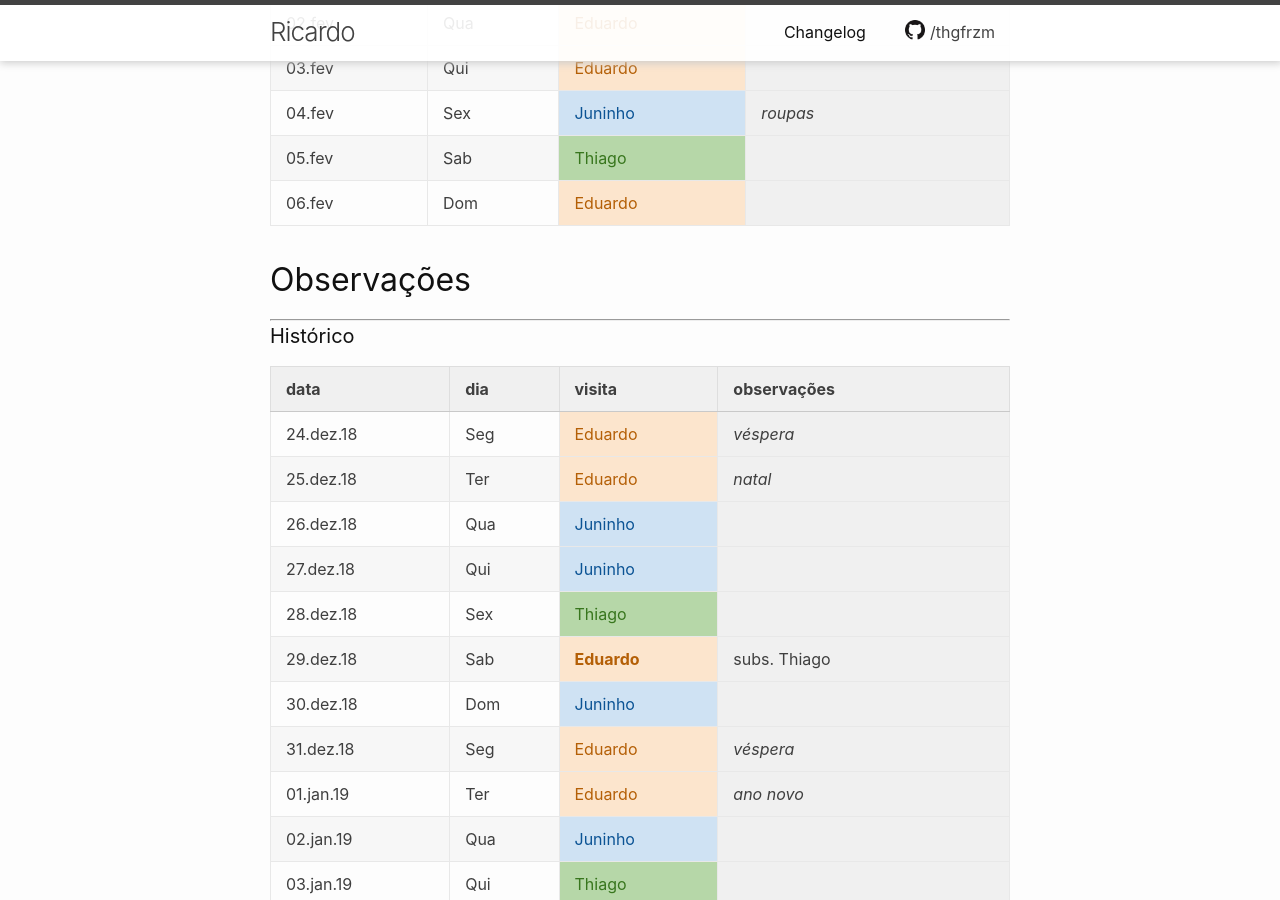
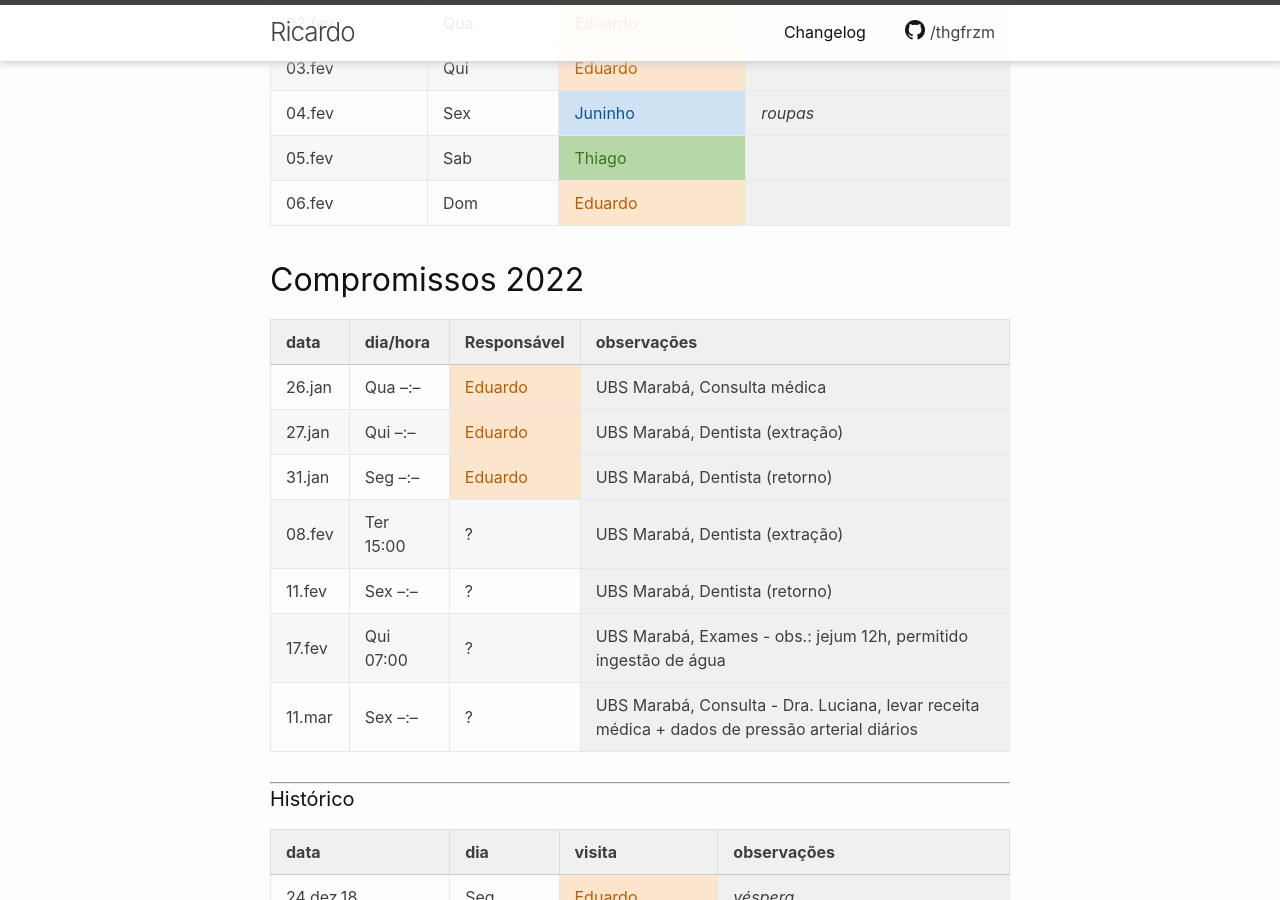
Before and after one commit to thgfrzm/ricardo, a Jekyll site: the page built from _posts/2018-12-23-escala-visitas.markdown, in a window 1280 px wide and 900 px high, scrolled down 377 px. Built offline with Jekyll 4.4.1, drawn with Linux system fonts in a browser that asks for light colours.

Commit message:
Update 2018-12-23-escala-visitas.markdown

```diff
--- a/_posts/2018-12-23-escala-visitas.markdown
+++ b/_posts/2018-12-23-escala-visitas.markdown
@@ -23,7 +23,17 @@ categories: agenda
 | 05.fev | Sab | Thiago  |             |
 | 06.fev | Dom | Eduardo |             |
 
-## Observações
+## Compromissos 2022
+
+| data   | dia/hora  | Responsável | observações                                                                                   |
+| ------ | --------- | ----------- | --------------------------------------------------------------------------------------------- |
+| 26.jan | Qua --:-- | Eduardo     | UBS Marabá, Consulta médica                                                                   |
+| 27.jan | Qui --:-- | Eduardo     | UBS Marabá, Dentista (extração)                                                               |
+| 31.jan | Seg --:-- | Eduardo     | UBS Marabá, Dentista (retorno)                                                                |
+| 08.fev | Ter 15:00 | ?           | UBS Marabá, Dentista (extração)                                                               |
+| 11.fev | Sex --:-- | ?           | UBS Marabá, Dentista (retorno)                                                                |
+| 17.fev | Qui 07:00 | ?           | UBS Marabá, Exames - obs.: jejum 12h, permitido ingestão de água                              |
+| 11.mar | Sex --:-- | ?           | UBS Marabá, Consulta - Dra. Luciana, levar receita médica + dados de pressão arterial diários |
 
 
 ---
```
